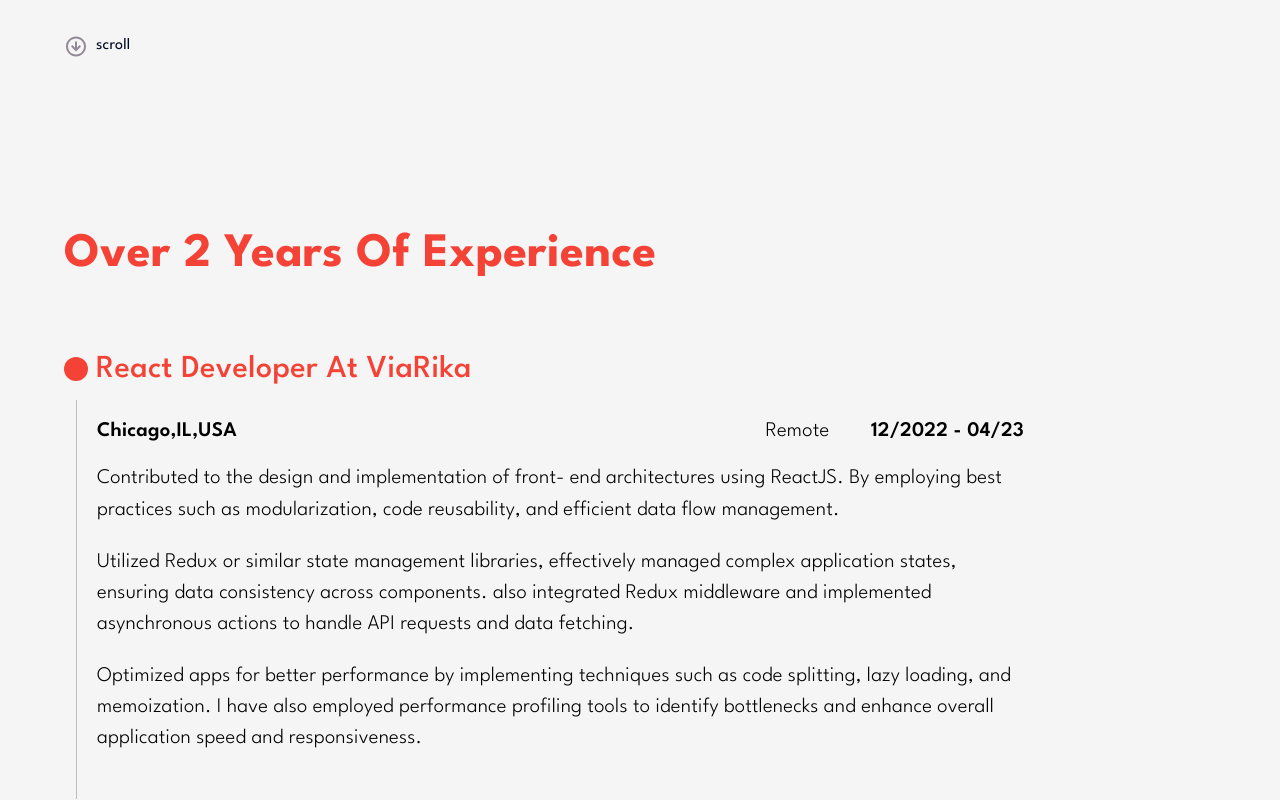
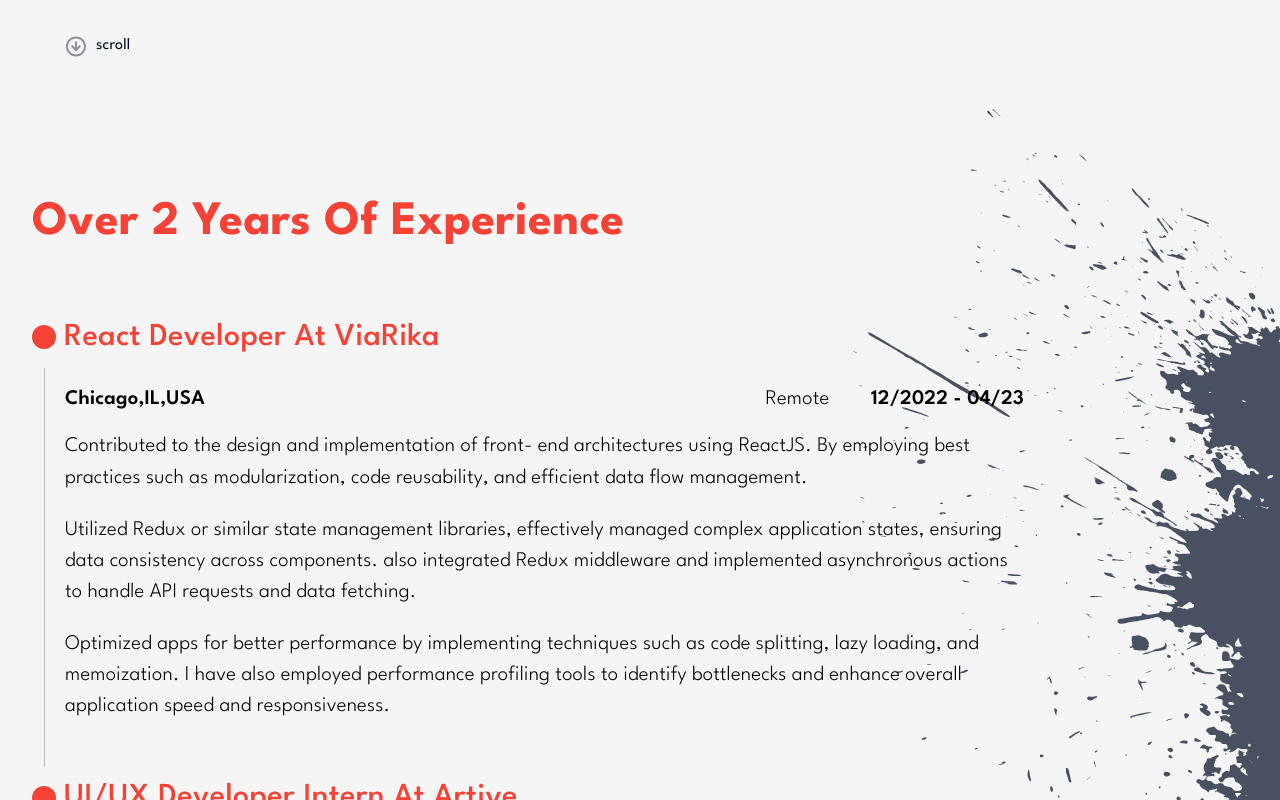
Before and after one commit to GeekkyCoder/Portfolio-2023, a React (Vite) app: page / in a window 1280 px wide. Shown: the part 1220-2020 px from the top of the page. Built offline with nearby package versions, Linux system fonts and the light colour scheme.

Commit message:
added bg in experience page

```diff
--- a/src/components/experience/experience.component.tsx
+++ b/src/components/experience/experience.component.tsx
@@ -1,11 +1,33 @@
 import VerticalStepper from "./stepper/stepper.component";
 
-import { Typography,Box } from "../../constants/mui.constants";
+import { Typography, Box } from "../../constants/mui.constants";
 import Scroll from "../scroll/scroll.component";
+
+import ExperienceBg from "../../assets/experienceBackground.svg";
 
 const Experience = () => {
   return (
-    <Box maxWidth={'1000px'} ml="2em">
+    <Box
+      ml="2em"
+      sx={{
+        position: "relative",
+        "::before": {
+          content: '""',
+          backgroundImage: `url(${ExperienceBg})`,
+          backgroundRepeat: "no-repeat",
+          backgroundPosition: "right",
+          backgroundSize: "contain",
+          height: "1200px",
+          width: "100%",
+          position: "absolute",
+          top: "-10rem",
+          left: "0",
+          zIndex: "-2000",
+          opacity: ".7",
+        },
+      }}
+    >
+      <Box maxWidth={"1000px"}>
         <Typography
           fontFamily={"League Spartan"}
           color="#F44336"
@@ -16,8 +38,9 @@ const Experience = () => {
           Over 2 Years Of Experience
         </Typography>
         <VerticalStepper />
-      <Box my='2em'>
-      <Scroll/>
+        <Box my="2em">
+          <Scroll />
+        </Box>
       </Box>
     </Box>
   );
--- a/src/pages/landing/landing.page.tsx
+++ b/src/pages/landing/landing.page.tsx
@@ -7,7 +7,7 @@ import { Box } from "../../constants/mui.constants";
 
 import LandingPageSvg from "../../assets/landing-bg.svg";
 import { CenterContainer } from "../../components/header/header.style";
-import SkillsPage from "./skills/skills.page";
+// import SkillsPage from "./skills/skills.page";
 import ExperiencePage from "./experience/experiene.page";
 
 const LandingPage = () => {
@@ -76,9 +76,9 @@ const LandingPage = () => {
           <SkillsPage />
         </CenterContainer> */}
 
-        <CenterContainer>
+        {/* <CenterContainer> */}
            <ExperiencePage/>
-        </CenterContainer>
+        {/* </CenterContainer> */}
       </Box>
     </>
   );
```
Lines whose indentation alone changed are shown as unchanged.
